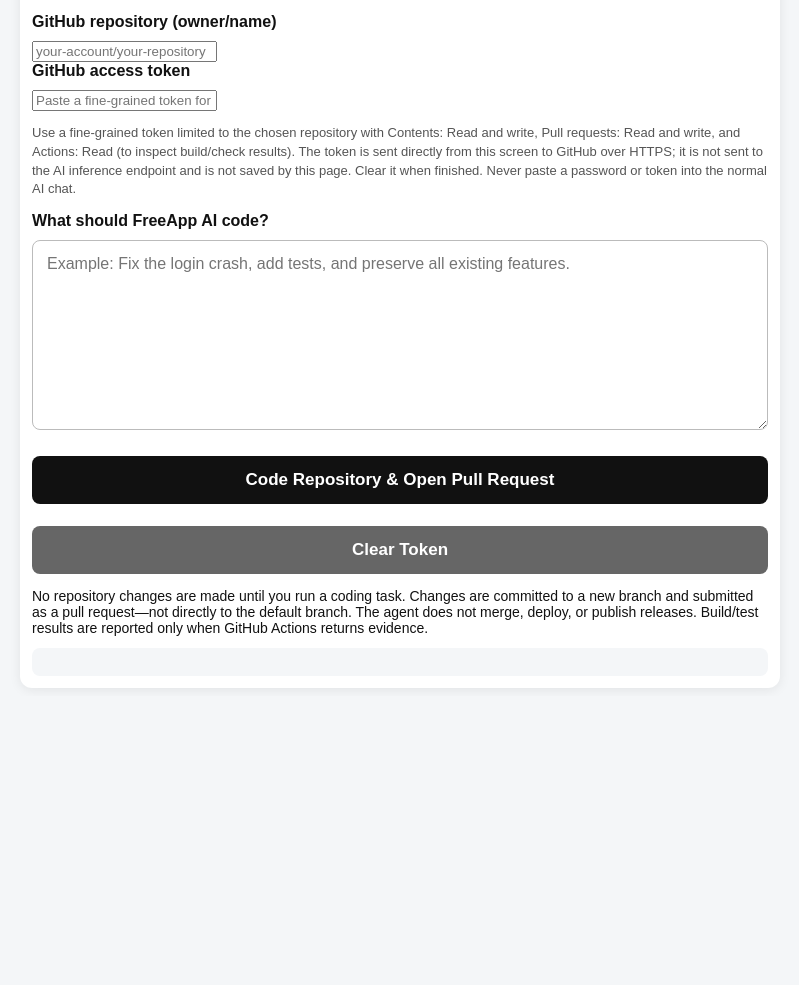
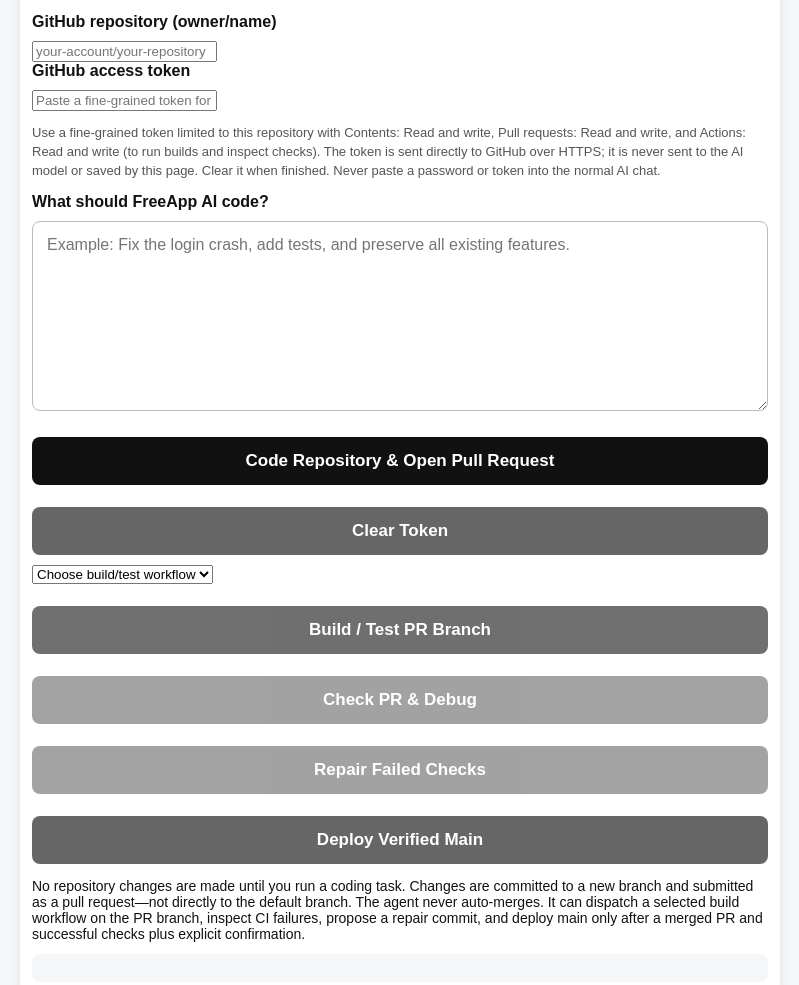
Before and after one commit to blvckson/FreeApp-AI, a website: page public/index.html in a window 1280 px wide. Shown: the part 688-1673 px from the top of the page, without its empty margins (240-1039 px from the left). Before the commit the page ends 1384 px from the top, so only its background shows below. Drawn offline with Linux system fonts and the light colour scheme; no server answers; a web font is replaced by a local one.

Commit message:
Port engineering agent execution changes onto current main

```diff
--- a/public/index.html
+++ b/public/index.html
@@ -57,14 +57,21 @@
       <input id="github-repo" type="text" placeholder="your-account/your-repository" autocomplete="off">
       <label for="github-token">GitHub access token</label>
       <input id="github-token" type="password" placeholder="Paste a fine-grained token for this repository" autocomplete="off">
-      <p class="small">Use a fine-grained token limited to the chosen repository with Contents: Read and write, Pull requests: Read and write, and Actions: Read (to inspect build/check results). The token is sent directly from this screen to GitHub over HTTPS; it is not sent to the AI inference endpoint and is not saved by this page. Clear it when finished. Never paste a password or token into the normal AI chat.</p>
+      <p class="small">Use a fine-grained token limited to this repository with Contents: Read and write, Pull requests: Read and write, and Actions: Read and write (to run builds and inspect checks). The token is sent directly to GitHub over HTTPS; it is never sent to the AI model or saved by this page. Clear it when finished. Never paste a password or token into the normal AI chat.</p>
       <label for="github-coding-task">What should FreeApp AI code?</label>
       <textarea id="github-coding-task" rows="5" placeholder="Example: Fix the login crash, add tests, and preserve all existing features."></textarea>
       <div class="controls">
         <button id="github-coding-run" type="button">Code Repository & Open Pull Request</button>
         <button id="github-coding-clear" class="secondary-button" type="button">Clear Token</button>
       </div>
-      <div id="github-coding-status" class="status" aria-live="polite">No repository changes are made until you run a coding task. Changes are committed to a new branch and submitted as a pull request—not directly to the default branch. The agent does not merge, deploy, or publish releases. Build/test results are reported only when GitHub Actions returns evidence.</div>
+      <div class="controls">
+        <select id="github-coding-workflow" aria-label="Build or test workflow"><option value="">Choose build/test workflow</option></select>
+        <button id="github-coding-build" type="button" disabled>Build / Test PR Branch</button>
+        <button id="github-coding-check" class="secondary-button" type="button" disabled>Check PR & Debug</button>
+        <button id="github-coding-repair" class="secondary-button" type="button" disabled>Repair Failed Checks</button>
+        <button id="github-coding-deploy" class="secondary-button" type="button">Deploy Verified Main</button>
+      </div>
+      <div id="github-coding-status" class="status" aria-live="polite">No repository changes are made until you run a coding task. Changes are committed to a new branch and submitted as a pull request—not directly to the default branch. The agent never auto-merges. It can dispatch a selected build workflow on the PR branch, inspect CI failures, propose a repair commit, and deploy main only after a merged PR and successful checks plus explicit confirmation.</div>
       <div id="github-coding-result" class="website-result" aria-live="polite"></div>
     </section>
     <section class="card phone-control-card">
```
